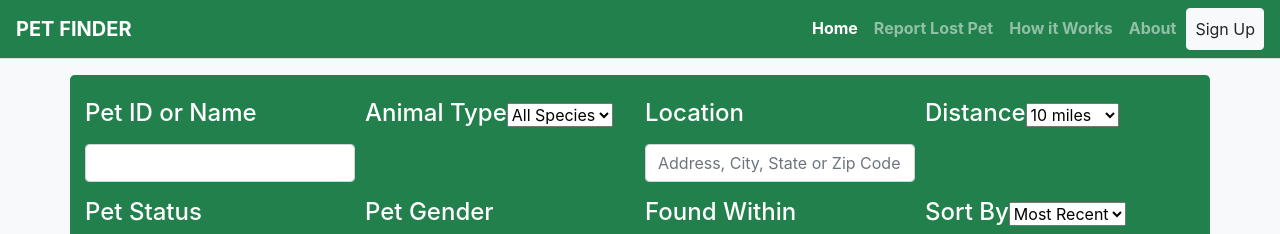
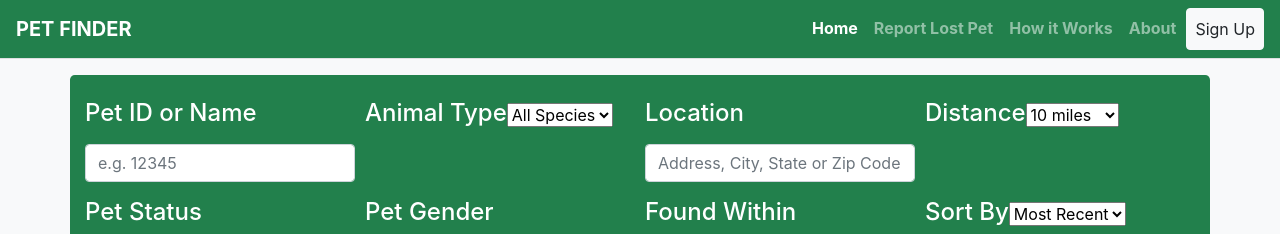
Before and after one commit to gskirkland/pet-finder-angular, an Angular app: page / in a window 1280 px wide. Shown: the top 234 px of the page. Built offline with nearby package versions, Linux system fonts and the light colour scheme.

Commit message:
changed placeholder for pet id input field

```diff
--- a/src/app/components/pet-search/pet-search.component.html
+++ b/src/app/components/pet-search/pet-search.component.html
@@ -15,7 +15,7 @@
         <label for="petId">
           <h4>Pet ID or Name</h4>
         </label>
-        <input type="text" formControlName="petId" class="form-control" id="petId" />
+        <input type="text" formControlName="petId" class="form-control" id="petId" placeholder="e.g. 12345" />
         <!--Invalid petId value message-->
         <!--
         <div *ngIf="petId.invalid && petId.touched">
```
